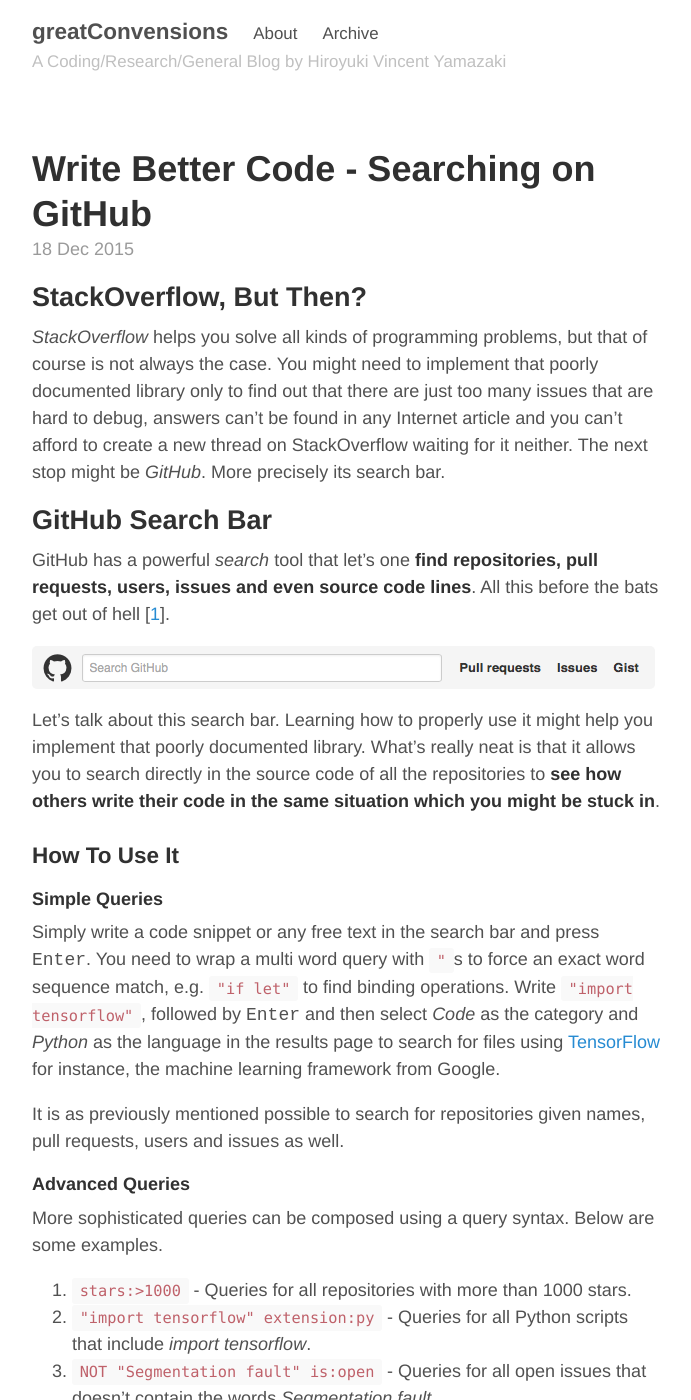
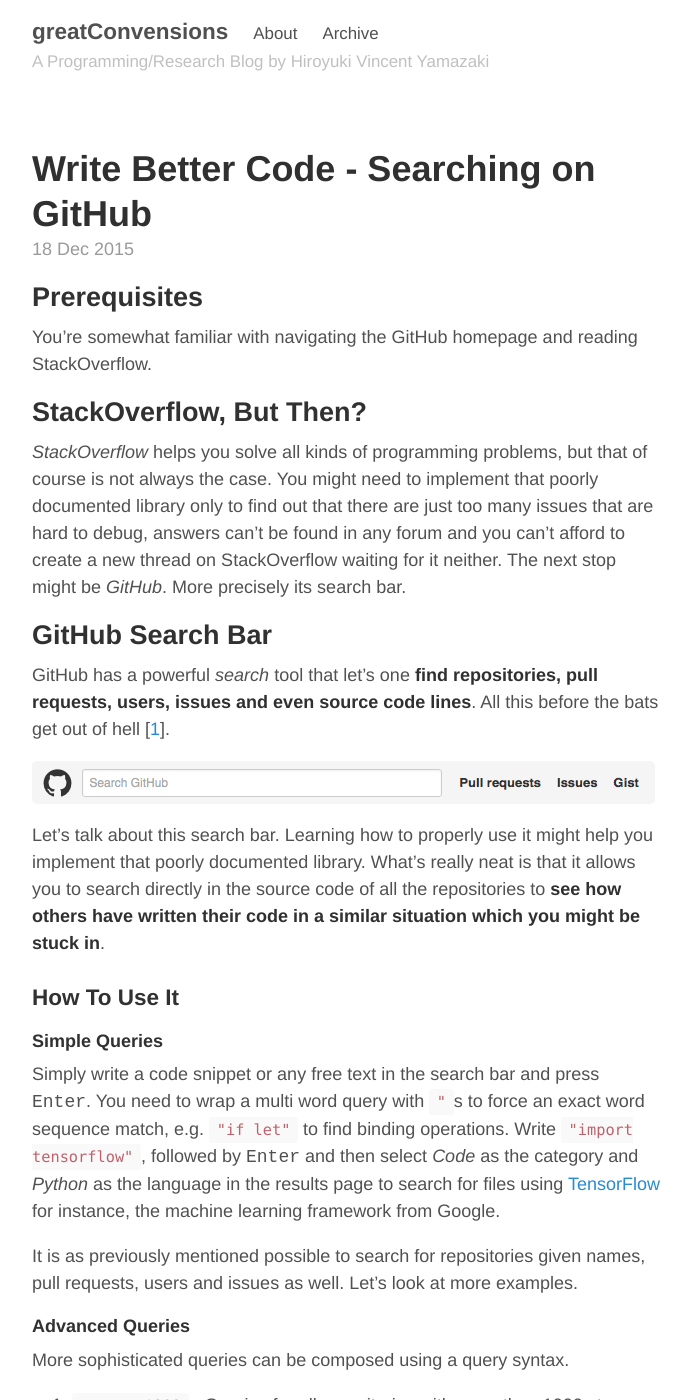
Before and after one commit to hvy/hvy.github.io, a Jekyll site: the page built from _posts/2015-12-18-github-search-source-code.md, in a window 1280 px wide and 1400 px high. Shown: the whole window, without its empty margins (293-984 px from the left). Built offline with Jekyll 4.4.1, drawn with Linux system fonts in a browser that asks for light colours; some of the changed text lies outside the part shown.

Commit message:
Minor edits around the blog

```diff
--- a/_config.yml
+++ b/_config.yml
@@ -10,7 +10,7 @@ pages_list:
 
 # Setup
 title:               greatConvensions
-tagline:             A Coding/Research/General Blog by Hiroyuki Vincent Yamazaki
+tagline:             A Programming/Research Blog by Hiroyuki Vincent Yamazaki
 url:                 https://hvy.github.io
 baseurl:             ""
 
--- a/_posts/2015-12-18-github-search-source-code.md
+++ b/_posts/2015-12-18-github-search-source-code.md
@@ -4,25 +4,28 @@ title: Write Better Code - Searching on GitHub
 tags: [Git, GitHub]
 ---
 
+## Prerequisites
+You're somewhat familiar with navigating the GitHub homepage and reading StackOverflow.
+
 ## StackOverflow, But Then?
-*StackOverflow* helps you solve all kinds of programming problems, but that of course is not always the case. You might need to implement that poorly documented library only to find out that there are just too many issues that are hard to debug, answers can't be found in any Internet article and you can't afford to create a new thread on StackOverflow waiting for it neither. The next stop might be *GitHub*. More precisely its search bar.
+*StackOverflow* helps you solve all kinds of programming problems, but that of course is not always the case. You might need to implement that poorly documented library only to find out that there are just too many issues that are hard to debug, answers can't be found in any forum and you can't afford to create a new thread on StackOverflow waiting for it neither. The next stop might be *GitHub*. More precisely its search bar.
 
 ## GitHub Search Bar
 GitHub has a powerful *search* tool that let's one **find repositories, pull requests, users, issues and even source code lines**. All this before the bats get out of hell [[1](#references)].
 
 ![GitHubSearchBar](/assets/2015-12-18-searchbar.png)
 
-Let's talk about this search bar. Learning how to properly use it might help you implement that poorly documented library. What's really neat is that it allows you to search directly in the source code of all the repositories to **see how others write their code in the same situation which you might be stuck in**.
+Let's talk about this search bar. Learning how to properly use it might help you implement that poorly documented library. What's really neat is that it allows you to search directly in the source code of all the repositories to **see how others have written their code in a similar situation which you might be stuck in**.
 
 ### How To Use It
 
 #### Simple Queries
 Simply write a code snippet or any free text in the search bar and press <kbd>Enter</kbd>. You need to wrap a multi word query with `"`s to force an exact word sequence match, e.g. `"if let"` to find binding operations. Write `"import tensorflow"`, followed by <kbd>Enter</kbd> and then select *Code* as the category and *Python* as the language in the results page to search for files using [TensorFlow](https://www.tensorflow.org) for instance, the machine learning framework from Google.
 
-It is as previously mentioned possible to search for repositories given names, pull requests, users and issues as well.
+It is as previously mentioned possible to search for repositories given names, pull requests, users and issues as well. Let's look at more examples.
 
 #### Advanced Queries
-More sophisticated queries can be composed using a query syntax. Below are some examples.
+More sophisticated queries can be composed using a query syntax.
 
 1. [`stars:>1000`](https://github.com/search?q=stars%3A%3E1000&s=updated&type=Repositories) - Queries for all repositories with more than 1000 stars.
 2. [`"import tensorflow"  extension:py`](https://github.com/search?utf8=✓&q=%22import+tensorflow%22++extension%3Apy&type=Code&ref=searchresults) - Queries for all Python scripts that include *import tensorflow*.
```
Also changed, not shown: other parts of _posts/2015-12-18-github-search-source-code.md (+1 -1 lines), _posts/2015-12-09-started-a-blog.md (+1 -1 lines), about.md (+3 -4 lines).
